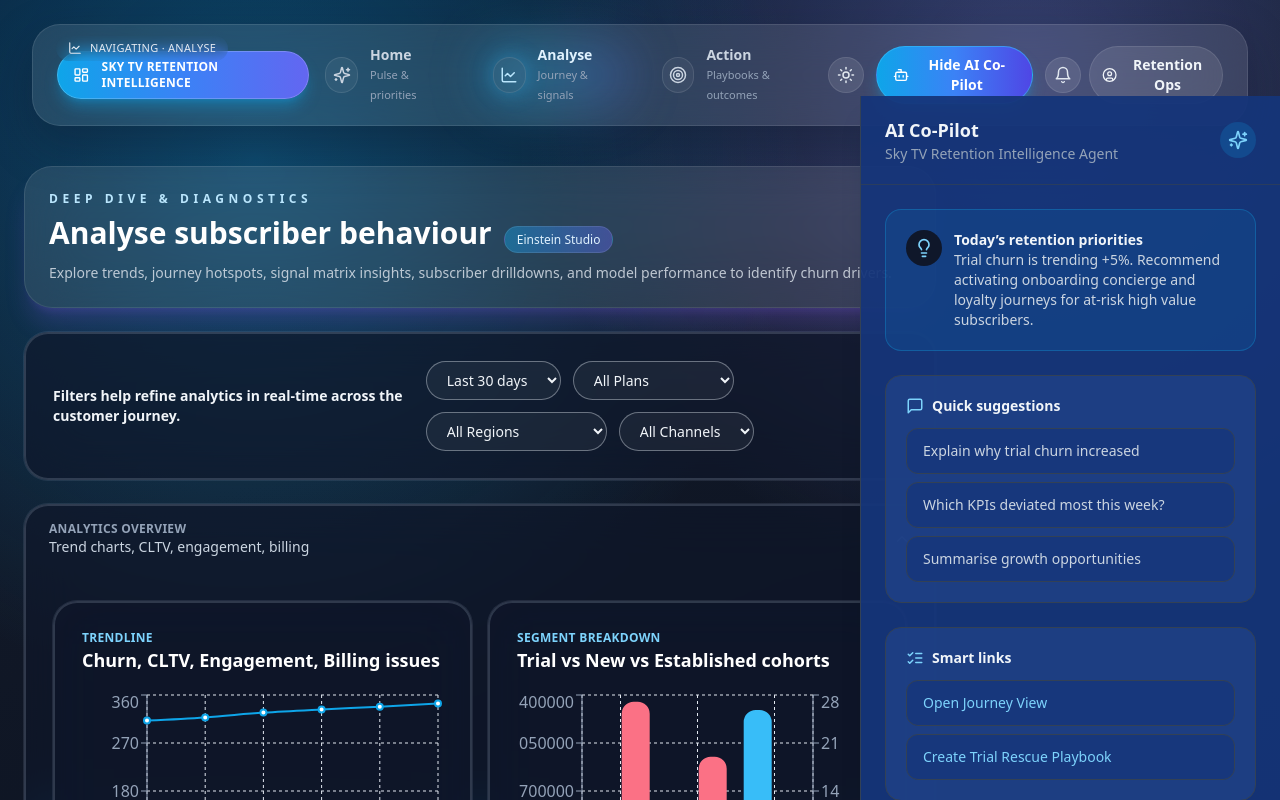
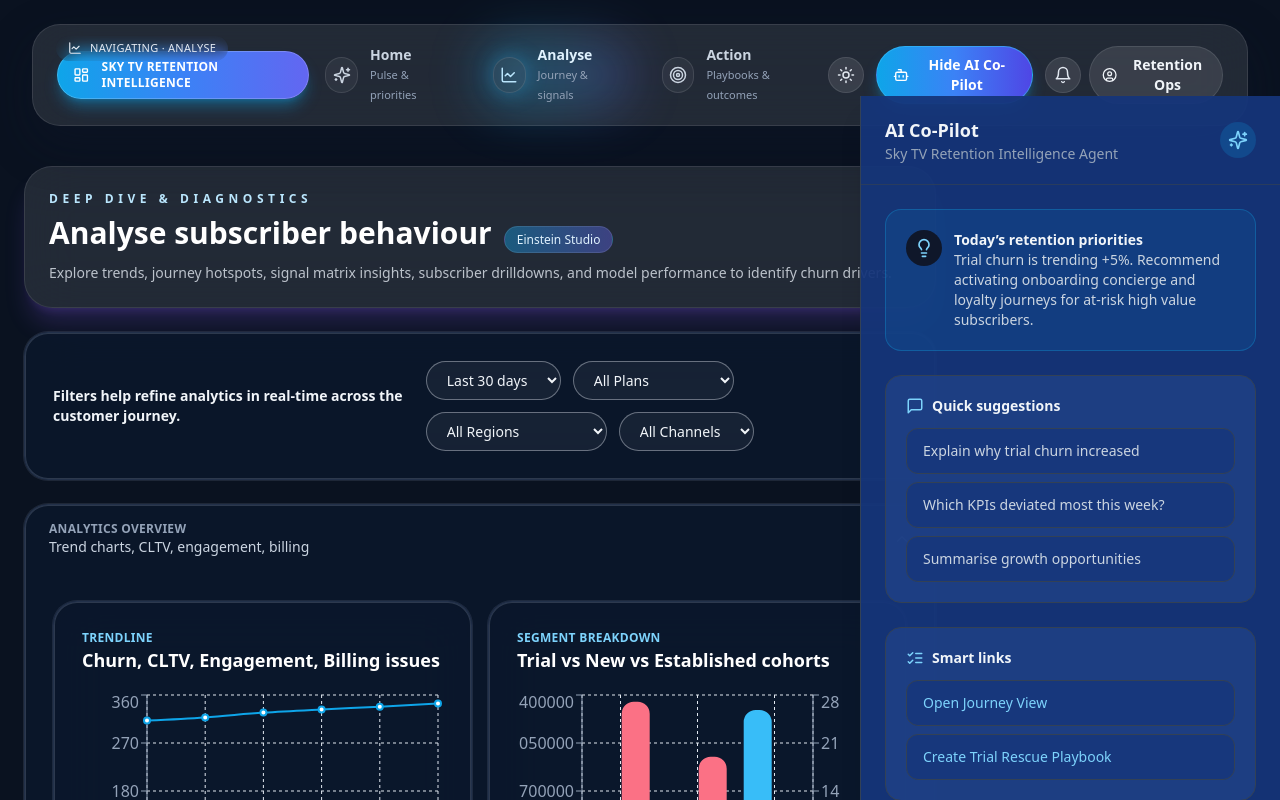
Before and after one commit to arunabh88/ChurnDashboard_Markus_New, a Next.js app: page /analyse in a window 1280 px wide. Shown: the top 800 px of the page. Built offline with nearby package versions, Linux system fonts and the light colour scheme.

Commit message:
style: set dashboard background to solid navy

```diff
--- a/app/globals.css
+++ b/app/globals.css
@@ -5,20 +5,16 @@
 :root {
   color-scheme: dark light;
   --foreground-rgb: 226, 232, 240;
-  --background-gradient: radial-gradient(circle at 20% 20%, rgba(14, 165, 233, 0.35), transparent 45%),
-    radial-gradient(circle at 80% 10%, rgba(129, 140, 248, 0.35), transparent 40%),
-    linear-gradient(160deg, #0a192f 0%, #111827 45%, #0b1220 100%);
-  --surface-glass: rgba(15, 23, 42, 0.68);
-  --surface-border: rgba(148, 163, 184, 0.25);
-  --surface-highlight: rgba(45, 212, 191, 0.25);
+  --background-solid: #0a1220;
+  --surface-glass: rgba(12, 24, 45, 0.82);
+  --surface-border: rgba(120, 141, 187, 0.22);
+  --surface-highlight: rgba(56, 189, 248, 0.15);
 }
 
 :root.light {
   --foreground-rgb: 15, 23, 42;
-  --background-gradient: radial-gradient(circle at 0% 0%, rgba(59, 130, 246, 0.25), transparent 40%),
-    radial-gradient(circle at 80% 10%, rgba(129, 140, 248, 0.2), transparent 45%),
-    linear-gradient(165deg, #f8fafc 0%, #eef2ff 60%, #e2e8f0 100%);
-  --surface-glass: rgba(255, 255, 255, 0.78);
+  --background-solid: #f1f5f9;
+  --surface-glass: rgba(255, 255, 255, 0.86);
   --surface-border: rgba(148, 163, 184, 0.25);
   --surface-highlight: rgba(14, 165, 233, 0.12);
 }
@@ -30,11 +26,9 @@
 
   body {
     min-height: 100%;
-    background-image: var(--background-gradient);
-    background-attachment: fixed;
-    background-size: cover;
+    background-color: var(--background-solid);
     color: rgb(var(--foreground-rgb));
-    transition: background 0.5s ease, color 0.3s ease;
+    transition: background 0.35s ease, color 0.3s ease;
   }
 }
 
```
